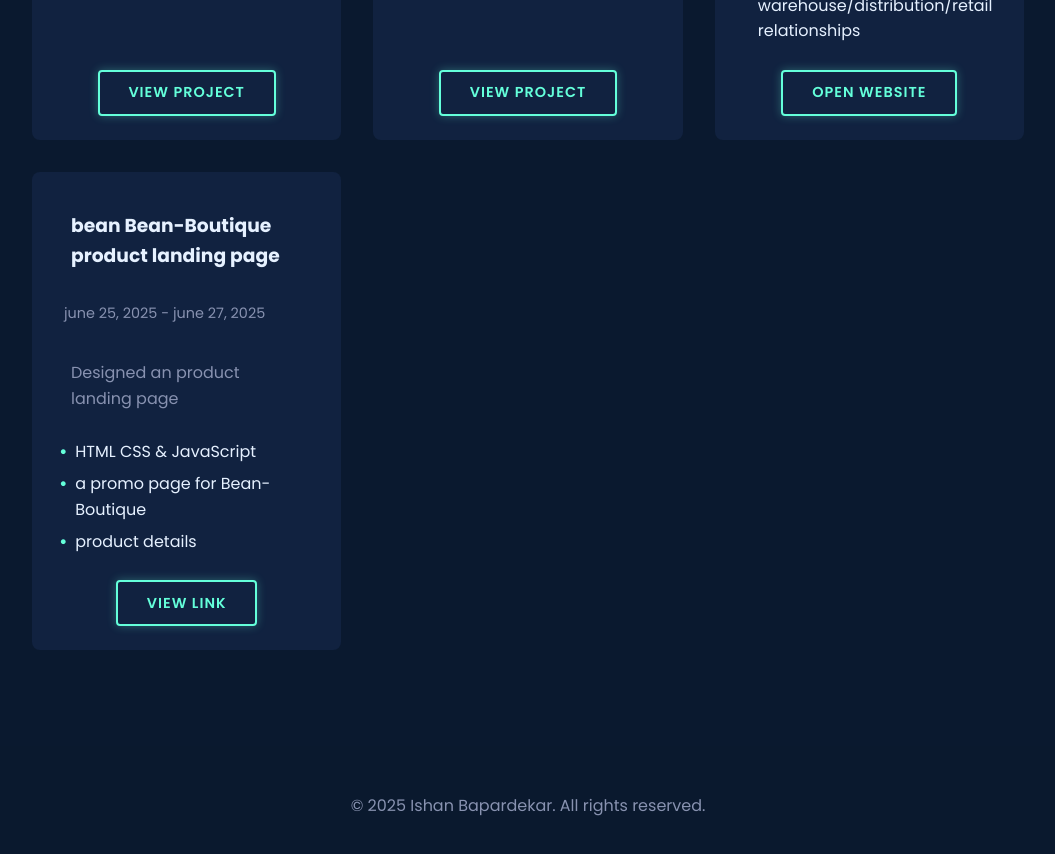
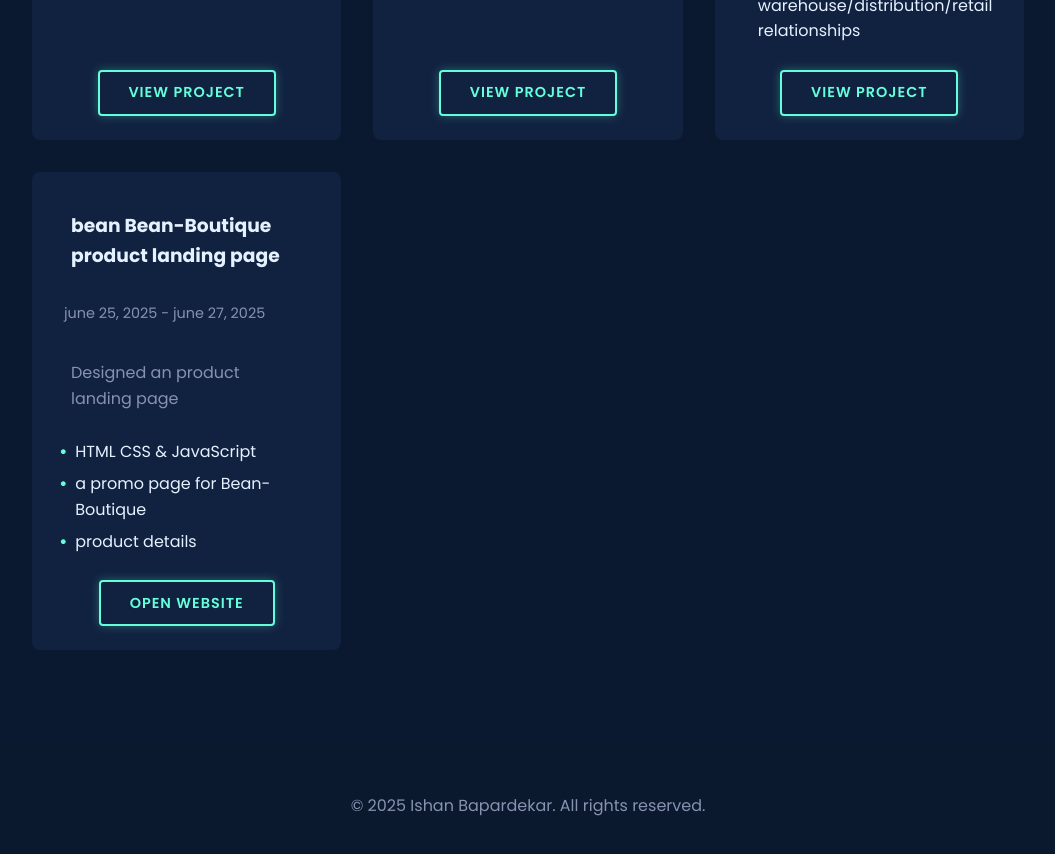
Before and after one commit to ishanbappe/portfolio, a plain HTML site: page project.html in a window 1280 px wide. Shown: the part 1374-2228 px from the top of the page, without its empty margins (112-1167 px from the left). Drawn offline with Linux system fonts and the light colour scheme.

Commit message:
view button

```diff
--- a/project.html
+++ b/project.html
@@ -269,7 +269,7 @@ p {
     <li>Hash Tables: For inventory management</li>
     <li>Venn Diagrams: Showing warehouse/distribution/retail relationships</li>
   </ul>
-  <a href="projects/213062_Ishan_Bapardekar_AMCC.pdf" class="btn" target="_blank">open website</a>
+  <a href="projects/213062_Ishan_Bapardekar_AMCC.pdf" class="btn" target="_blank">view project</a>
 </div>
 
 
@@ -289,7 +289,7 @@ p {
     <li>a promo page for Bean-Boutique</li>
     <li>product details</li>
   </ul>
-  <a href="https://ishanbappe.github.io/bean-b-product-landing/" class="btn" target="_blank">View link</a>
+  <a href="https://ishanbappe.github.io/bean-b-product-landing/" class="btn" target="_blank">open website</a>
 </div>
 
 
```
